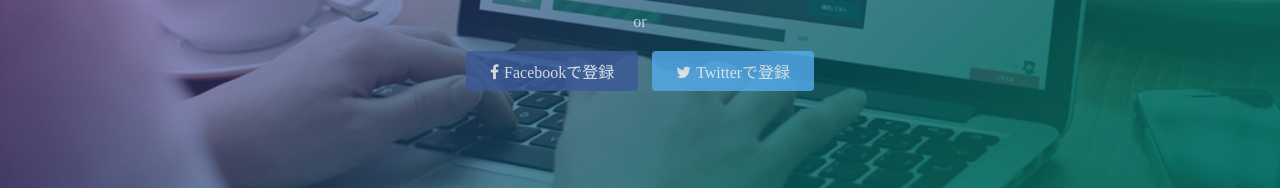
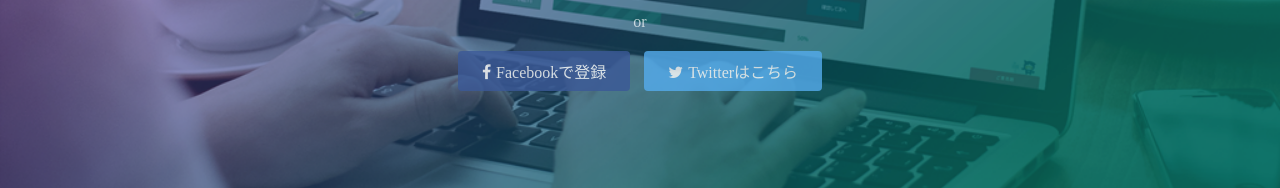
Before and after one commit to Mayu925/mayu925.github.io, a plain HTML site: page index.html in a window 1280 px wide. Shown: the part 475-663 px from the top of the page. Drawn offline with Linux system fonts and the light colour scheme.

Commit message:
Update index.html

```diff
--- a/index.html
+++ b/index.html
@@ -29,7 +29,7 @@
         <a href="#" class="btn signup">新規登録はこちら</a>
         <p>or</p>
         <a href="#" class="btn facebook"><span class="fa fa-facebook"></span>Facebookで登録</a>
-        <a href="#" class="btn twitter"><span class="fa fa-twitter"></span>Twitterで登録</a>
+        <a href="#" class="btn twitter"><span class="fa fa-twitter"></span>Twitterはこちら</a>
       </div>
     </div>
   </div>
```
